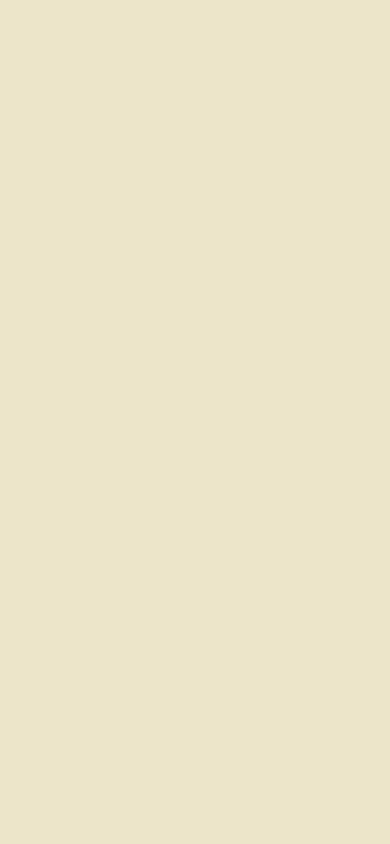
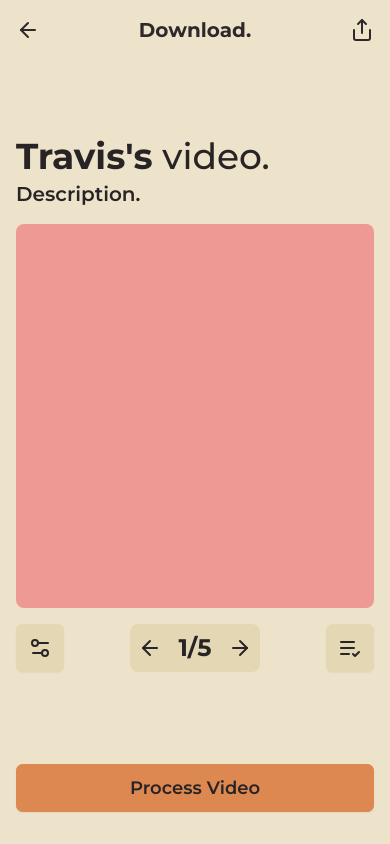
Before and after one commit to travislicious/tikslides, a React (Vite) app in the folder client/: page /download/1 in a window 390 px wide. Built offline with nearby package versions, Linux system fonts and the light colour scheme.

Commit message:
"Added ky dependency, updated package-lock.json and package.json, and modified Download.tsx page with new UI components and layout"

```diff
--- a/client/package.json
+++ b/client/package.json
@@ -10,6 +10,7 @@
     "preview": "vite preview"
   },
   "dependencies": {
+    "ky": "^1.7.2",
     "lucide-react": "^0.453.0",
     "react": "^18.3.1",
     "react-dom": "^18.3.1",
--- a/client/src/pages/Download.tsx
+++ b/client/src/pages/Download.tsx
@@ -1,5 +1,55 @@
+import { ArrowLeft, Share, Settings2, ArrowDown, ArrowUp, ListCheck, ArrowRight } from "lucide-react"
+
 export default function DownloadPage() {
     return (
-        <main></main>
+        <main className="w-screen h-screen flex flex-col items-center justify-center">
+            <section className="*:text-neutral w-full flex justify-between items-center p-4 sm:hidden">
+                <ArrowLeft/>
+                <h1 className="text-xl font-bold">Download.</h1>
+                <Share/>
+            </section>
+            <section className="w-full h-full flex flex-col items-center justify-center p-4 gap-4">
+                <section className="w-full">
+                    <h1 className="w-full text-4xl"><span className="font-bold">Travis's</span> video.</h1>
+                    <h3 className="mt-1 text-xl font-semibold">Description.</h3>
+                </section>
+                { /* Carousel */ }
+                <div className="w-full h-96 sm:w-96 bg-primary rounded-lg"></div>
+                <section className="w-full flex sm:w-96 items-center justify-between">
+                    <button className="btn btn-square">
+                        <Settings2/>
+                    </button>
+                    <div className="sm:w-96 flex gap-4 items-center justify-center bg-base-200 p-2 rounded-lg">
+                        <ArrowLeft/>
+                        <h1 className="text-2xl font-bold">1/5</h1>
+                        <ArrowRight/>
+                    </div>
+                    <button className="btn btn-square">
+                        <ListCheck/>
+                    </button>
+                </section>
+                <section className="hidden">
+                    <h1>Options.</h1>
+                    <div>
+                        <h1>Slide Length.</h1>
+                        <input type="checkbox" name="" id="" />
+                        <label htmlFor="">Auto.</label>
+                        <input type="checkbox" name="" id="" />
+                        <label htmlFor="">Manual.</label>
+                        <div>
+                            <label htmlFor="">Length:</label>
+                            <input type="number" name="" id="" />
+                        </div>
+                        <h1>1 Per Second = 5 Seconds / 5 Seconds</h1>
+                        <input type="checkbox" name="" id="" />
+                        <label htmlFor="">Loopable.</label>
+                    </div>
+                </section>
+            </section>
+            <section className="w-full flex gap-2 items-center justify-center mb-4 p-4 sm:w-72">
+                <button className="w-full btn btn-accent font-semibold text-lg">Process Video</button>
+                <button className="hidden sm:block w-full btn btn-base-300 font-semibold text-lg">Back</button>
+            </section>
+        </main>
     )
 }
```
Also changed, not shown: 1 other file (tests, documents, lock files or other folders).
